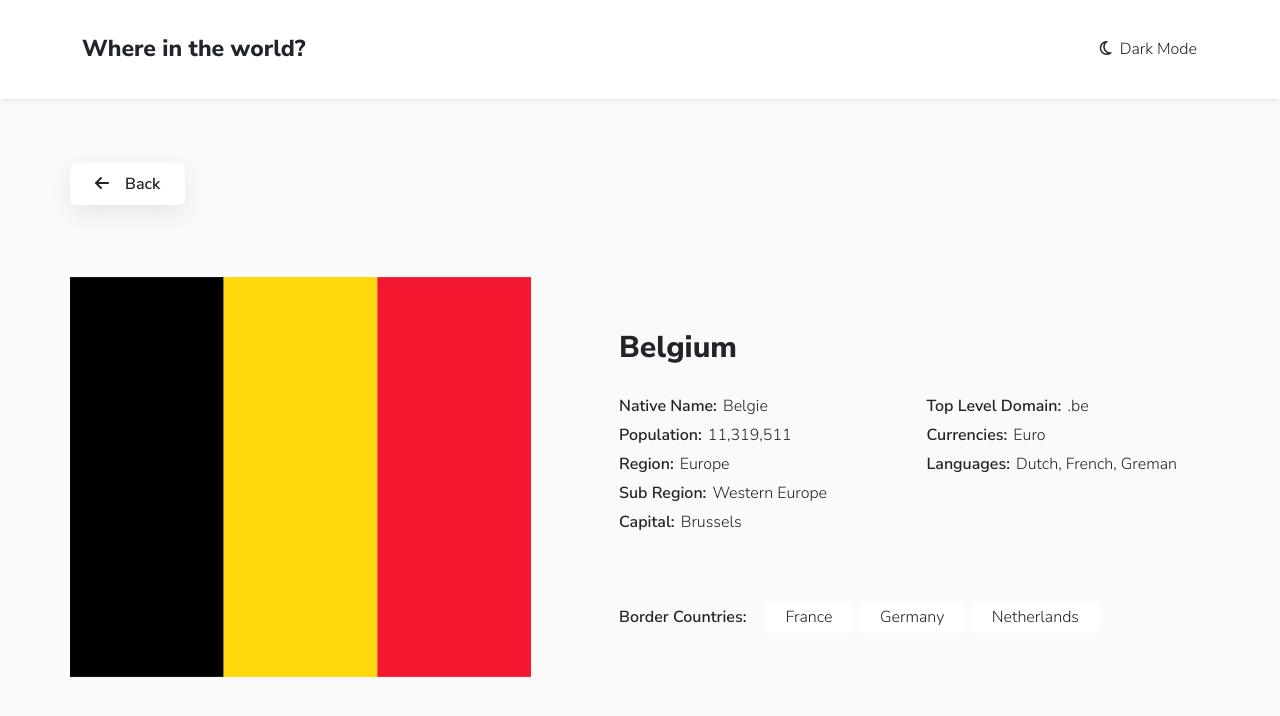
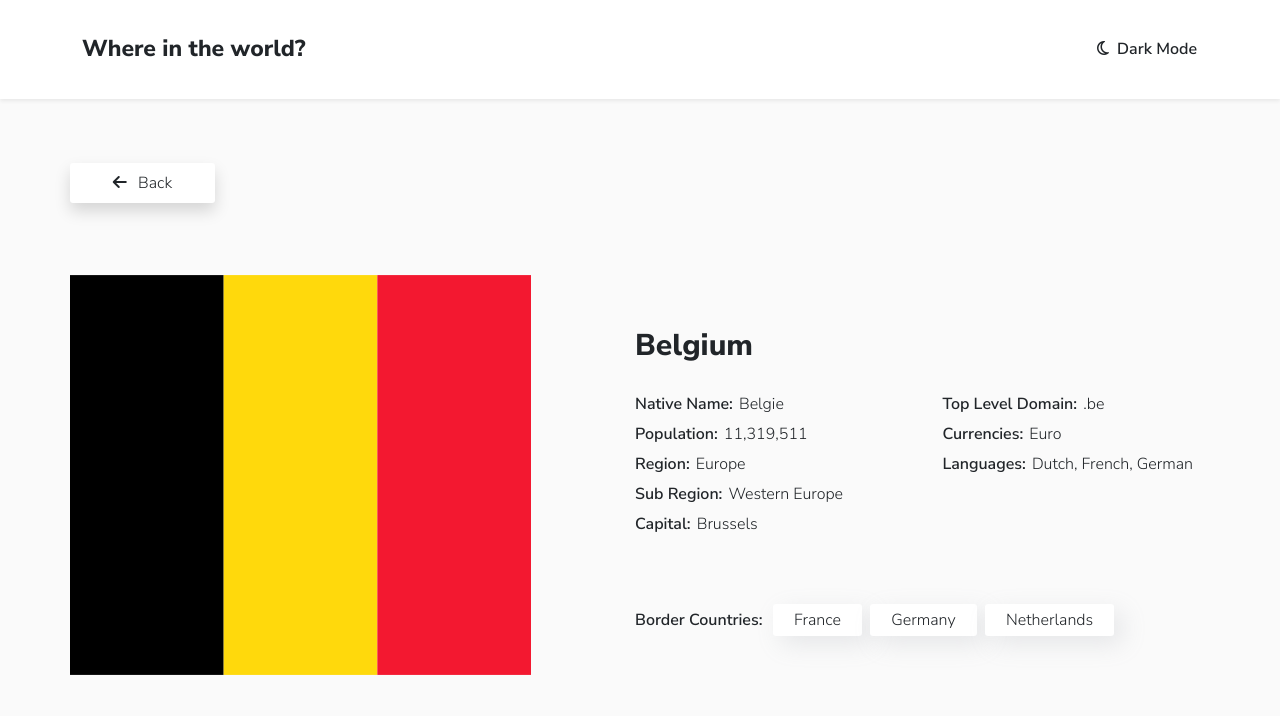
Before and after one commit to ghanayemomar/WhereInTheWorld, a plain HTML site: page detail.html in a window 1280 px wide. Drawn offline with nearby package versions, Linux system fonts and the light colour scheme.

Commit message:
detail page edit.

```diff
--- a/assets/css/detail.css
+++ b/assets/css/detail.css
@@ -23,24 +23,27 @@ body {
     font-size: clamp(18px, 6vw, 23px);
 }
 
-.dark-mode {
-    font-weight: 300;
-    font-size: 16px;
+.dark-mode>span {
+    font-weight: 600;
+    margin-left: 0.5rem;
+}
+
+.custom-back-btn {
+    border-radius: 3px;
+    background-color: #ffffff;
+    width: 145px;
+    height: 40px;
+}
+
+.custom-back-btn:hover {
+    background-color: #ffffff;
+
 
 }
 
-.dark-mode>span {
-    margin-left: 0.5rem;
-}
-
-.back-btn {
-    background-color: #ffffff;
-    box-shadow: rgba(149, 157, 165, 0.2) 0px 8px 24px;
-}
-
-.back-btn span {
-    margin-left: 1rem;
-    font-weight: 600;
+.custom-back-btn span {
+    margin-left: 0.7rem;
+    font-weight: 300;
 }
 
 
@@ -50,7 +53,7 @@ ul {
 }
 
 li {
-    margin-bottom: 5px;
+    margin-bottom: 6px;
 }
 
 .title>span {
@@ -65,14 +68,16 @@ li {
 
 .text {
     background-color: #ffffff;
-    border-radius: 5px;
-    margin: 3px;
+    border-radius: 3px;
+    margin: 4px;
     font-size: 16px;
     padding: 1% 5%;
+    box-shadow: rgba(149, 157, 165, 0.2) 8px 8px 24px;
+
 }
 
 .custom-col {
-    margin-left: 4rem;
+    margin-left: 5rem;
 }
 
 .img-fluid {
@@ -80,15 +85,18 @@ li {
     height: 400px;
     object-fit: cover;
 }
-.custom-border{
-    width: 12rem;
+
+.custom-border {
+    width: 11rem;
 }
-.custom-border span{
+
+.custom-border span {
     font-weight: 600;
 }
 
 
-@media (max-width: 750px) {
+
+@media (max-width: 992px) {
     .title {
         font-size: clamp(16px, 4vw, 20px);
     }
@@ -97,19 +105,20 @@ li {
         font-size: clamp(16px, 4vw, 20px);
     }
 
-
-}
-
-@media (max-width: 992px) {
-
     .img-fluid {
         width: auto;
         height: auto;
         object-fit: cover;
     }
+
     .custom-col {
         margin-left: 0rem;
     }
 
+    .custom-back-btn {
+        width: 6.8rem;
+        height: 2.5rem;
+    }
+
 
 }
--- a/detail.html
+++ b/detail.html
@@ -8,19 +8,15 @@
     <meta name="viewport" content="width=device-width,initial-scale=1.0" />
     <!-- Title -->
     <title>Index | Week 2</title>
-
     <!-- Required Fonts -->
     <link rel="preconnect" href="https://fonts.googleapis.com">
     <link rel="preconnect" href="https://fonts.gstatic.com" crossorigin>
     <link href="https://fonts.googleapis.com/css2?family=Nunito+Sans:wght@300;600;800&display=swap" rel="stylesheet">
     <!-- Bootstrap CSS -->
-    <link href="https://cdn.jsdelivr.net/npm/bootstrap@5.3.0-alpha3/dist/css/bootstrap.min.css" rel="stylesheet" integrity="sha384-KK94CHFLLe+nY2dmCWGMq91rCGa5gtU4mk92HdvYe+M/SXH301p5ILy+dN9+nJOZ" crossorigin="anonymous">
+    <link href="https://cdn.jsdelivr.net/npm/bootstrap@5.3.0-alpha3/dist/css/bootstrap.min.css" rel="stylesheet"
+        integrity="sha384-KK94CHFLLe+nY2dmCWGMq91rCGa5gtU4mk92HdvYe+M/SXH301p5ILy+dN9+nJOZ" crossorigin="anonymous">
     <link rel="stylesheet" href="assets/css/detail.css" />
     <link rel="stylesheet" href="https://cdnjs.cloudflare.com/ajax/libs/font-awesome/6.4.0/css/all.min.css">
-
-
-
-
 </head>
 
 <body>
@@ -33,31 +29,27 @@
             </button>
         </div>
     </nav>
-    <!-- NavBar -->
+    <!-- End-NavBar -->
 
     <!-- Button -->
     <div class="container py-5 px-4 px-lg-0">
-        <button type="button" class="btn back-btn px-lg-4 py-2 px-4 ">
+        <button type="button" class="custom-back-btn btn shadow">
             <i class="fa-solid fa-arrow-left"><span>Back</span></i>
         </button>
     </div>
-    <!-- Button -->
+    <!-- End-Button -->
 
     <!-- Content -->
     <div class="container px-4 px-lg-0 my-4">
         <div class="row">
-            <div class="col-lg-5 col-12">
+            <div class="col-lg-5 col-12 ">
                 <img class="img-fluid" src="assets/images/bl.svg">
             </div>
-            <!--  -->
-            <!--  -->
             <!--  -->
             <div class="custom-col col-lg-6 col-12">
                 <div class="row row-cols-1 title mb-4 mt-5">
                     <span>Belgium</span>
                 </div>
-                <!--  -->
-                <!--  -->
                 <!--  -->
                 <div class="d-flex justify-content-between flex-column flex-md-row">
                     <div class="info1">
@@ -84,10 +76,11 @@
                             </li>
                         </ul>
                     </div>
+                    <!--  -->
                     <div class="info2 mt-4 mt-sm-0">
                         <ul>
                             <li>
-                                <span class="label">Top Level Domain: </span>
+                                <span class="label">Top Level Domain:</span>
                                 <span class="value">.be</span>
                             </li>
                             <li>
@@ -96,17 +89,17 @@
                             </li>
                             <li>
                                 <span class="label">Languages:</span>
-                                <span class="value">Dutch, French, Greman</span>
+                                <span class="value">Dutch, French, German</span>
                             </li>
                         </ul>
                     </div>
                 </div>
-
-                <div class="w-100 my-3 my-lg-5 d-flex flex-column flex-lg-row align-items-lg-center align-items-start">
+                <!--  -->
+                <div class="w-100 my-4 my-lg-5 d-flex flex-column flex-lg-row align-items-lg-center align-items-start">
                     <div class="custom-border">
                         <span>Border Countries:</span>
                     </div>
-                    <div class="w-100 d-flex flex-row flex-wrap my-3 my-md-0">
+                    <div class="w-100 d-flex flex-row flex-wrap my-3 my-lg-0 ">
                         <span class="text">France</span>
                         <span class="text">Germany</span>
                         <span class="text">Netherlands</span>
@@ -114,15 +107,20 @@
                 </div>
             </div>
             <!--  -->
-            <!--  -->
-            <!--  -->
-        </div> <!-- Row -->
-    </div> <!-- Container -->
-
-    <!-- Content -->
-    <script src="https://cdn.jsdelivr.net/npm/bootstrap@5.3.0-alpha3/dist/js/bootstrap.bundle.min.js" integrity="sha384-ENjdO4Dr2bkBIFxQpeoTz1HIcje39Wm4jDKdf19U8gI4ddQ3GYNS7NTKfAdVQSZe" crossorigin="anonymous"></script>
-    <script src="https://cdn.jsdelivr.net/npm/@popperjs/core@2.11.7/dist/umd/popper.min.js" integrity="sha384-zYPOMqeu1DAVkHiLqWBUTcbYfZ8osu1Nd6Z89ify25QV9guujx43ITvfi12/QExE" crossorigin="anonymous"></script>
-    <script src="https://cdn.jsdelivr.net/npm/bootstrap@5.3.0-alpha3/dist/js/bootstrap.min.js" integrity="sha384-Y4oOpwW3duJdCWv5ly8SCFYWqFDsfob/3GkgExXKV4idmbt98QcxXYs9UoXAB7BZ" crossorigin="anonymous"></script>
+        </div>
+    </div>
+    <!-- End-Content -->
+    <!-- Script -->
+    <script src="https://cdn.jsdelivr.net/npm/bootstrap@5.3.0-alpha3/dist/js/bootstrap.bundle.min.js"
+        integrity="sha384-ENjdO4Dr2bkBIFxQpeoTz1HIcje39Wm4jDKdf19U8gI4ddQ3GYNS7NTKfAdVQSZe"
+        crossorigin="anonymous"></script>
+    <script src="https://cdn.jsdelivr.net/npm/@popperjs/core@2.11.7/dist/umd/popper.min.js"
+        integrity="sha384-zYPOMqeu1DAVkHiLqWBUTcbYfZ8osu1Nd6Z89ify25QV9guujx43ITvfi12/QExE"
+        crossorigin="anonymous"></script>
+    <script src="https://cdn.jsdelivr.net/npm/bootstrap@5.3.0-alpha3/dist/js/bootstrap.min.js"
+        integrity="sha384-Y4oOpwW3duJdCWv5ly8SCFYWqFDsfob/3GkgExXKV4idmbt98QcxXYs9UoXAB7BZ"
+        crossorigin="anonymous"></script>
+    <!-- End-Script -->
 
 </body>
 
```
